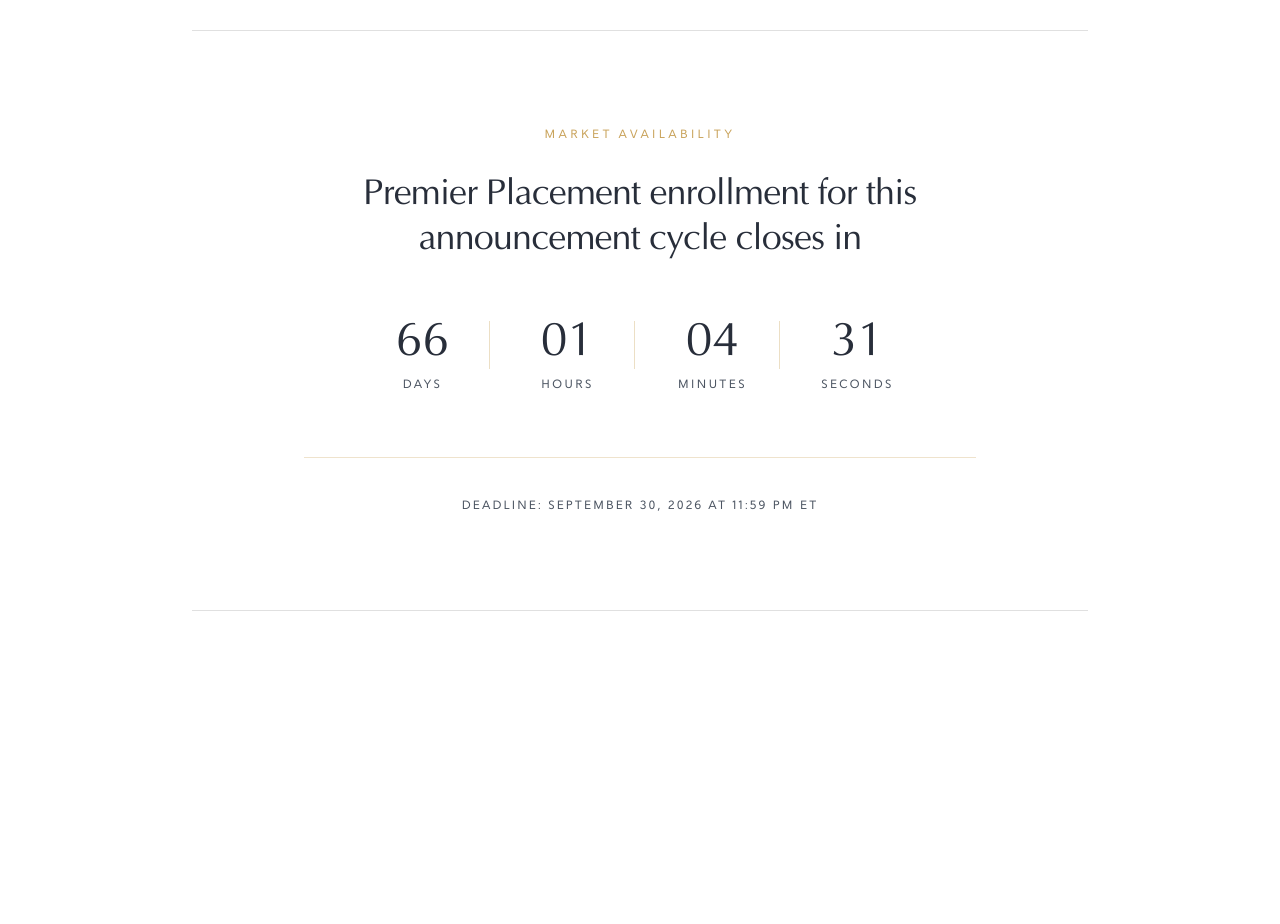
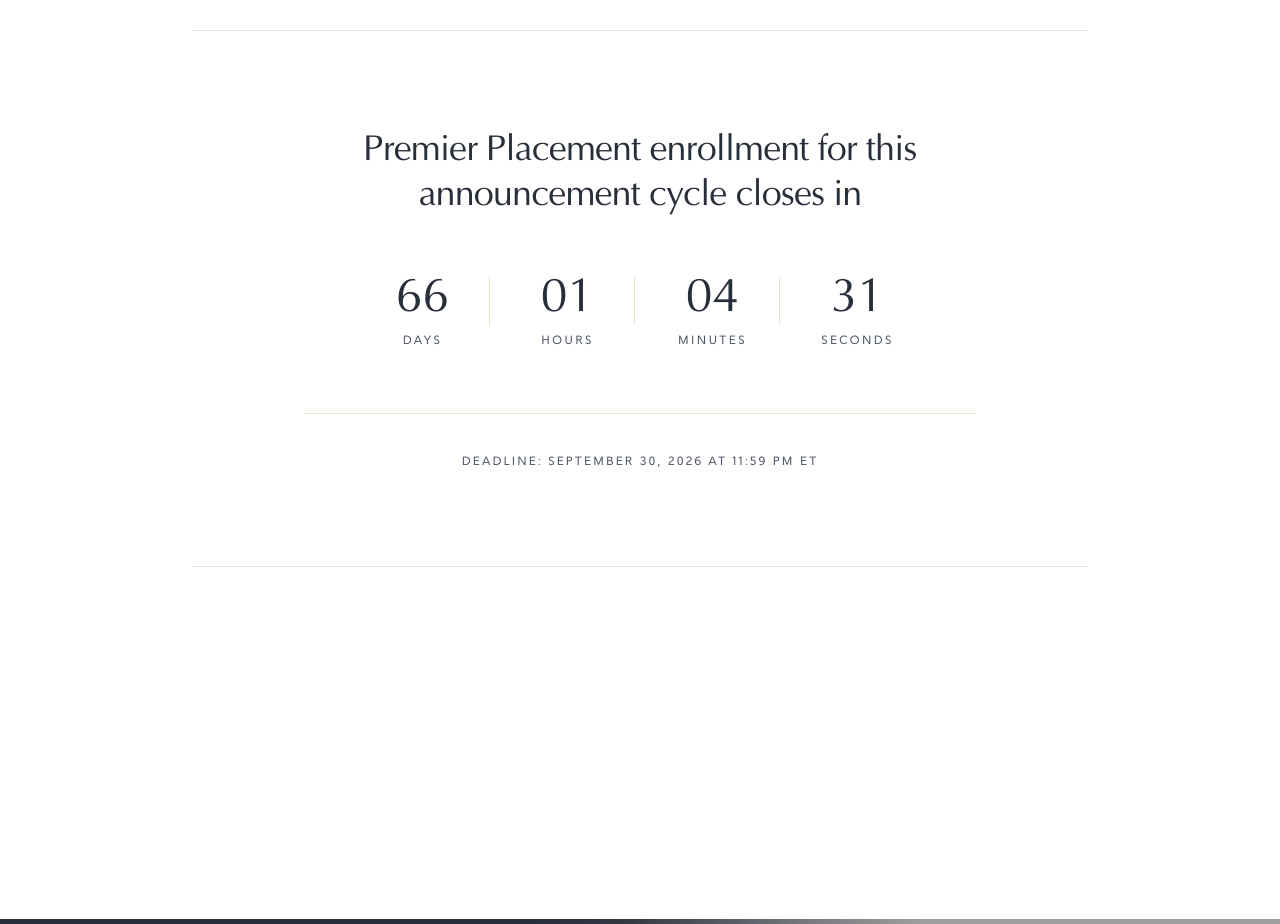
Before and after one commit to blackezrah/best-lawyers-landing-page-backup, a Next.js app: page / in a window 1280 px wide. Shown: the part 1760-2684 px from the top of the page. Built offline with nearby package versions, Linux system fonts and the light colour scheme; grey boxes are pictures that could not be loaded.

Commit message:
Remove countdown eyebrow

```diff
--- a/components/premier/countdown.tsx
+++ b/components/premier/countdown.tsx
@@ -194,11 +194,7 @@ export function EditorialCountdown() {
       animate={active ? { opacity: 1, y: 0 } : {}}
       transition={{ duration: reduce ? 0 : 0.72, ease: [0.22, 1, 0.36, 1] }}
     >
-      <p className="text-xs uppercase tracking-[0.28em] text-gold">
-        Market Availability
-      </p>
-
-      <p className="mx-auto mt-7 max-w-2xl font-serif text-3xl font-normal leading-tight tracking-tight text-ink sm:text-4xl">
+      <p className="mx-auto max-w-2xl font-serif text-3xl font-normal leading-tight tracking-tight text-ink sm:text-4xl">
         Premier Placement enrollment for this announcement cycle closes in
       </p>
 
```
